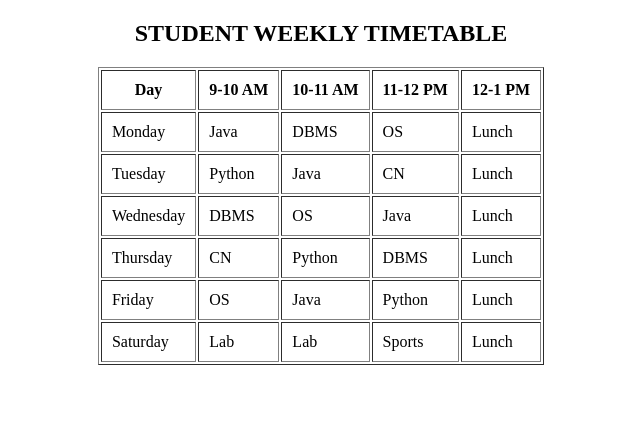
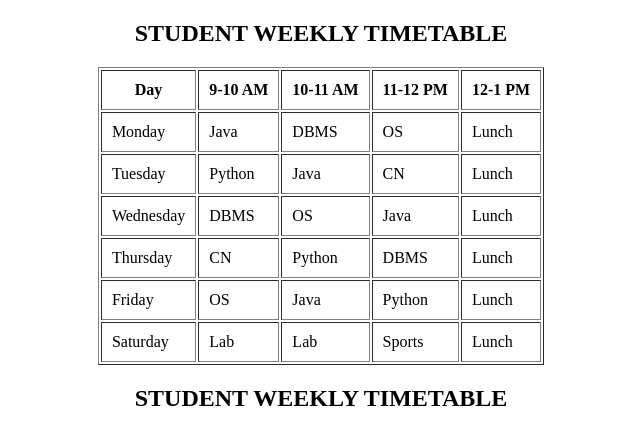
Before and after one commit to SaksharaNelli/CI-CD, a plain HTML site: page index.html in a window 1280 px wide. Shown: the whole page, without its empty margins (319-959 px from the left). Drawn offline with Linux system fonts and the light colour scheme.

Commit message:
made some changes

```diff
--- a/index.html
+++ b/index.html
@@ -65,6 +65,6 @@
             <td>Lunch</td>
         </tr>
     </table>
-
+    <h2 align="center">STUDENT WEEKLY TIMETABLE</h2>
 </body>
 </html>
```
